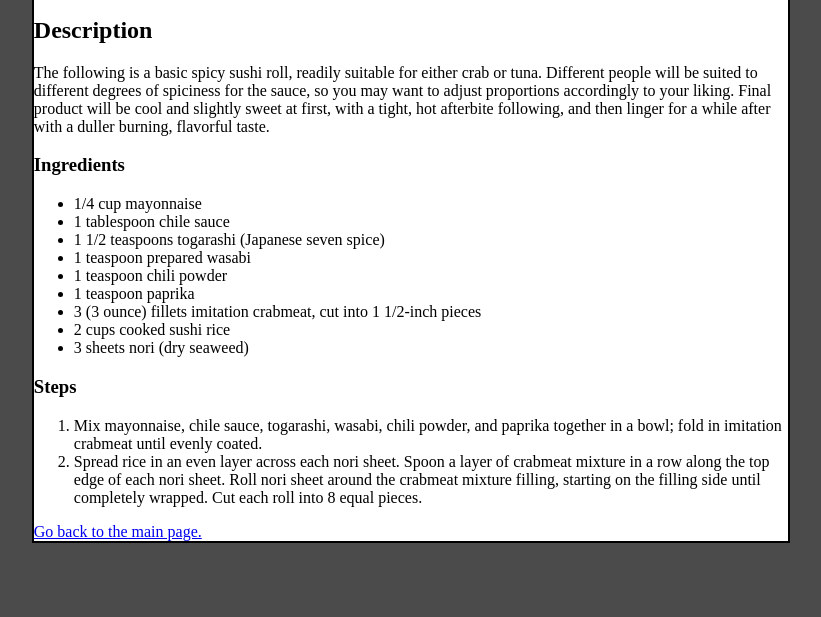
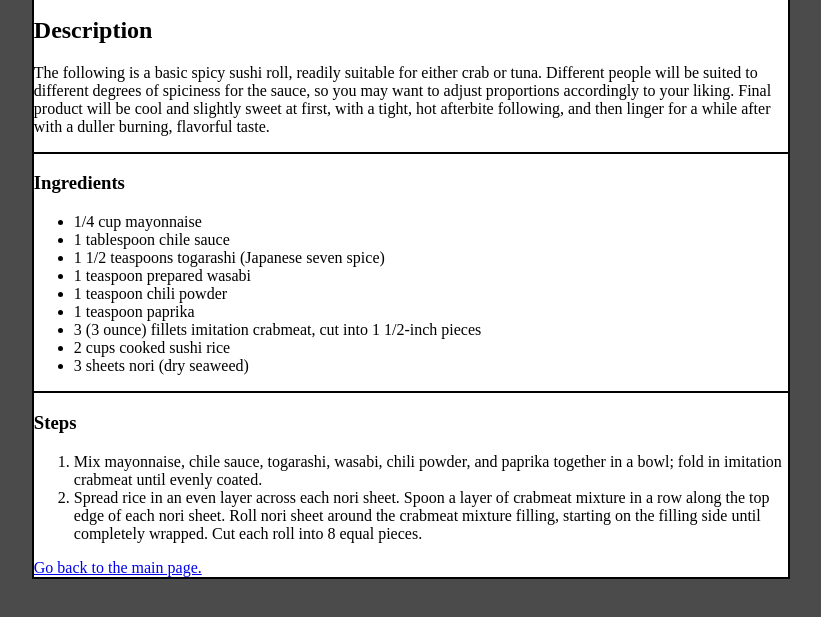
Before and after one commit to yomizana/odin-recipes, a plain HTML site: page recipes/spicy-sushi-roll.html in a window 1280 px wide. Shown: the part 111-728 px from the top of the page, without its empty margins (229-1050 px from the left). Drawn offline with Linux system fonts and the light colour scheme.

Commit message:
Add <hr> tags to separate elements

```diff
--- a/recipes/spicy-sushi-roll.html
+++ b/recipes/spicy-sushi-roll.html
@@ -16,6 +16,8 @@
             <h2>Description</h3>
             <p>The following is a basic spicy sushi roll, readily suitable for either crab or tuna. Different people will be suited to different degrees of spiciness for the sauce, so you may want to adjust proportions accordingly to your liking. Final product will be cool and slightly sweet at first, with a tight, hot afterbite following, and then linger for a while after with a duller burning, flavorful taste.</p>
 
+            <hr>
+
             <h3>Ingredients</h3>
             <ul>
                 <li>1/4 cup mayonnaise</li>
@@ -29,6 +31,8 @@
                 <li>3 sheets nori (dry seaweed)</li>
             </ul>
 
+            <hr>
+
             <h3>Steps</h3>
             <ol>
                 <li>Mix mayonnaise, chile sauce, togarashi, wasabi, chili powder, and paprika together in a bowl; fold in imitation crabmeat until evenly coated.</li>
--- a/style.css
+++ b/style.css
@@ -20,6 +20,10 @@ img {
     width: 500px;
 }
 
+hr {
+    border: 1px solid black;
+}
+
 #recipe-list {
     text-align: center;
     list-style: none;
```
Also changed, not shown: recipes/garlic-shrimp-pasta-bake.html (+4 -0 lines), recipes/spaghetti-sauce-with-ground-beef.html (+4 -0 lines).
